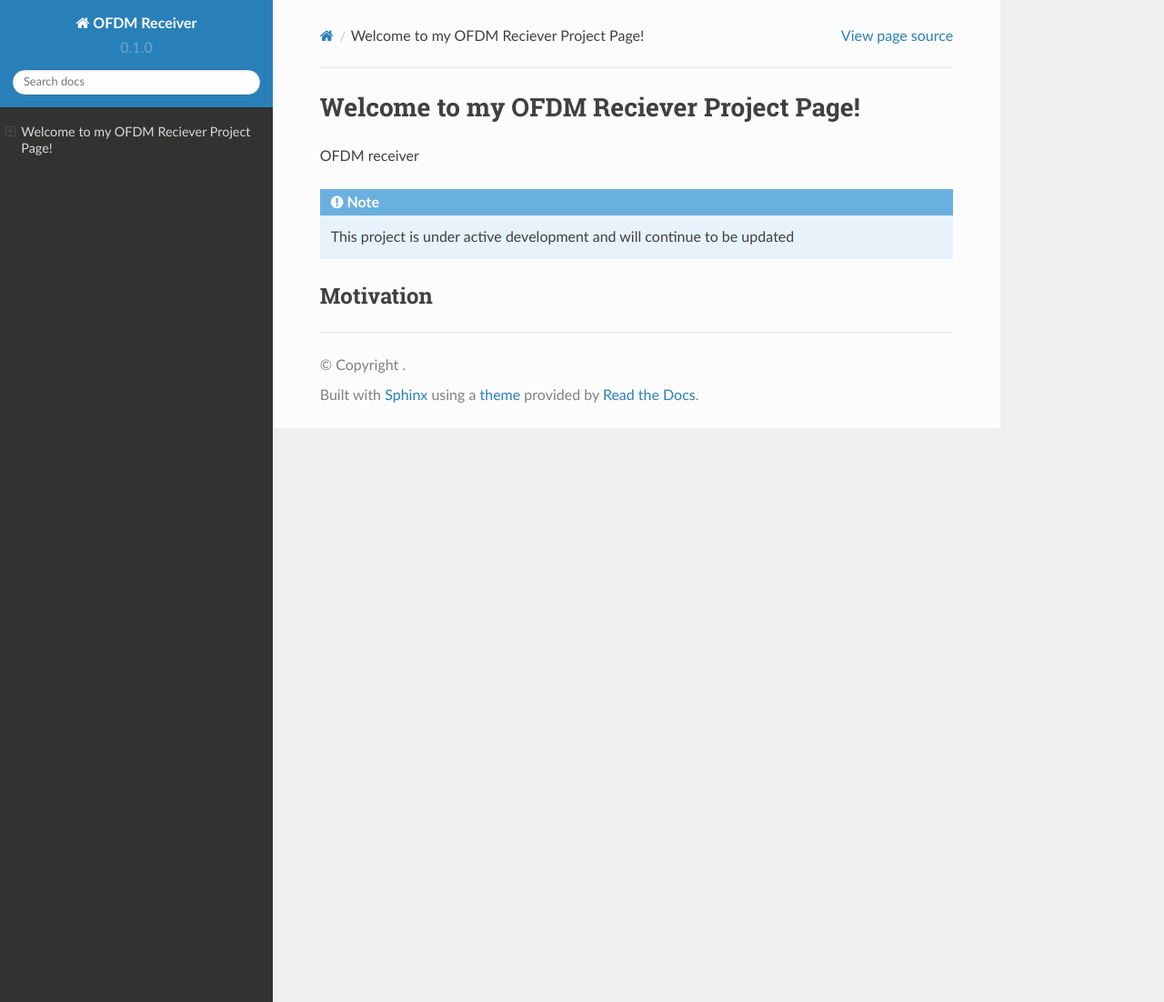
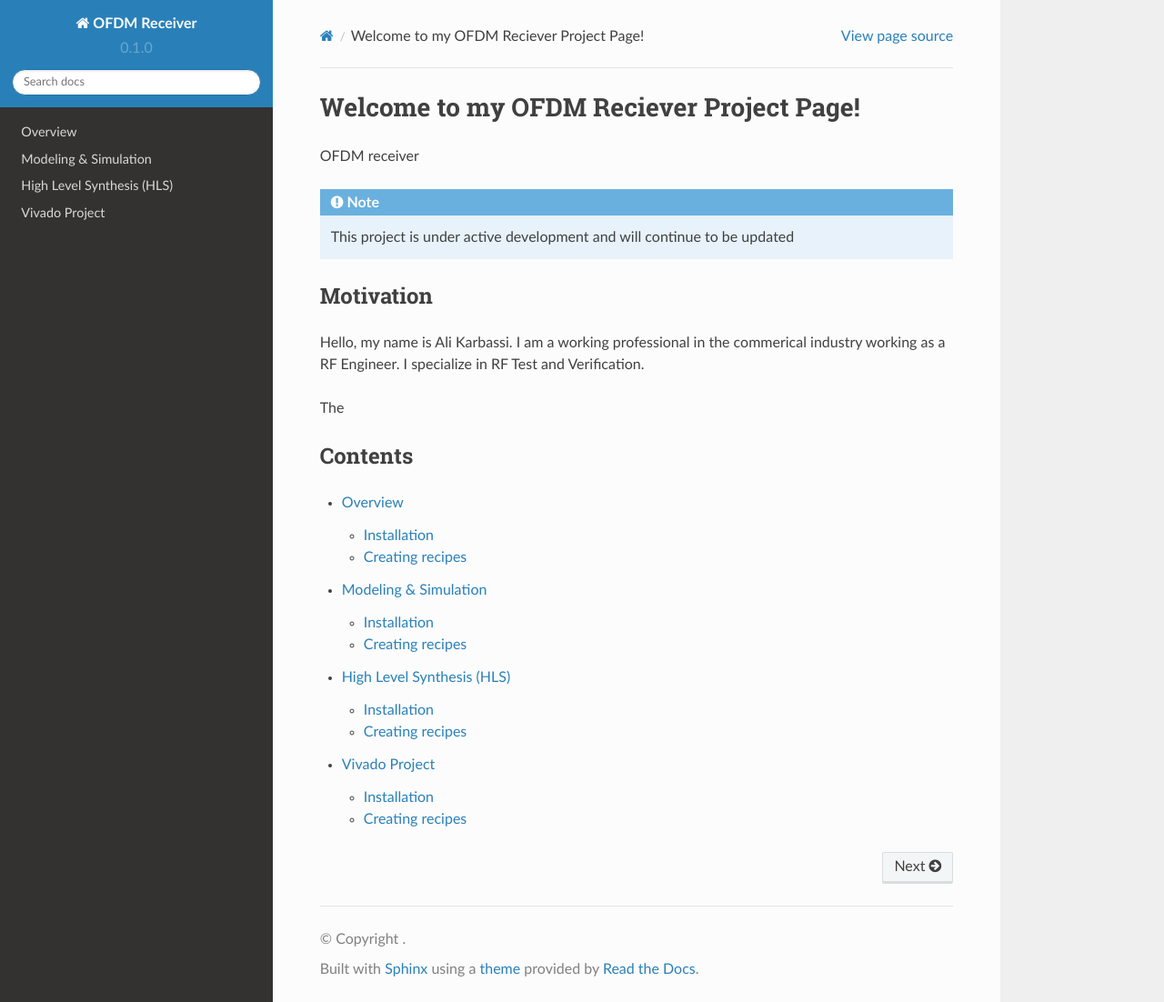
Before and after one commit to alikarb/OFDM-Recevier, a Sphinx documentation site: the page built from docs/source/index.rst, in a window 1280 px wide and 1102 px high. Shown: the whole window at 91% size. Built offline with Sphinx 7.4.7 and the Read the Docs theme 2.0.0, drawn with Linux system fonts in a browser that asks for light colours.

Commit message:
adding motivation

```diff
--- a/docs/source/index.rst
+++ b/docs/source/index.rst
@@ -10,3 +10,17 @@ OFDM receiver
 
 Motivation
 --------
+
+Hello, my name is Ali Karbassi. I am a working professional in the commerical industry working as a RF Engineer. I specialize in RF Test and Verification.
+
+The
+
+Contents
+--------
+
+.. toctree::
+
+   Overview
+   Modeling
+   HLS
+   Vivado
```
